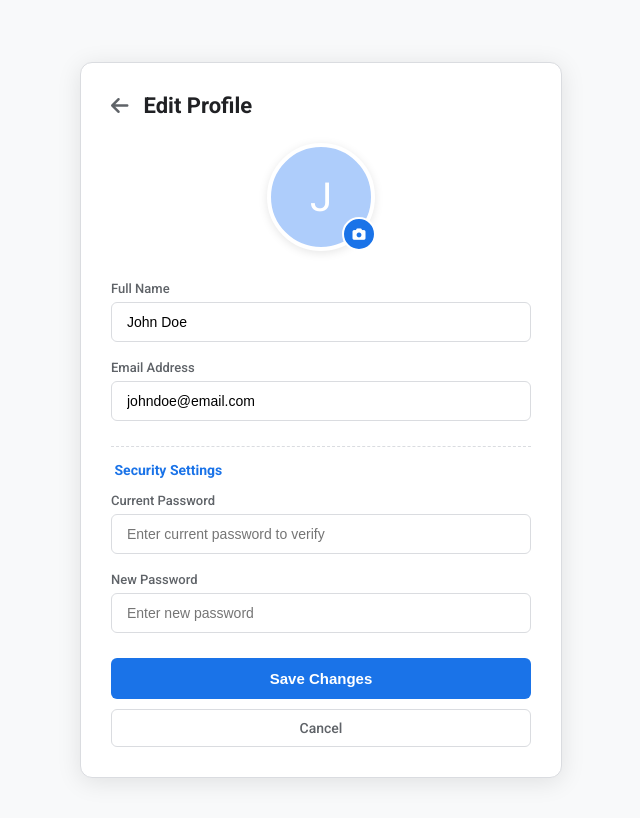
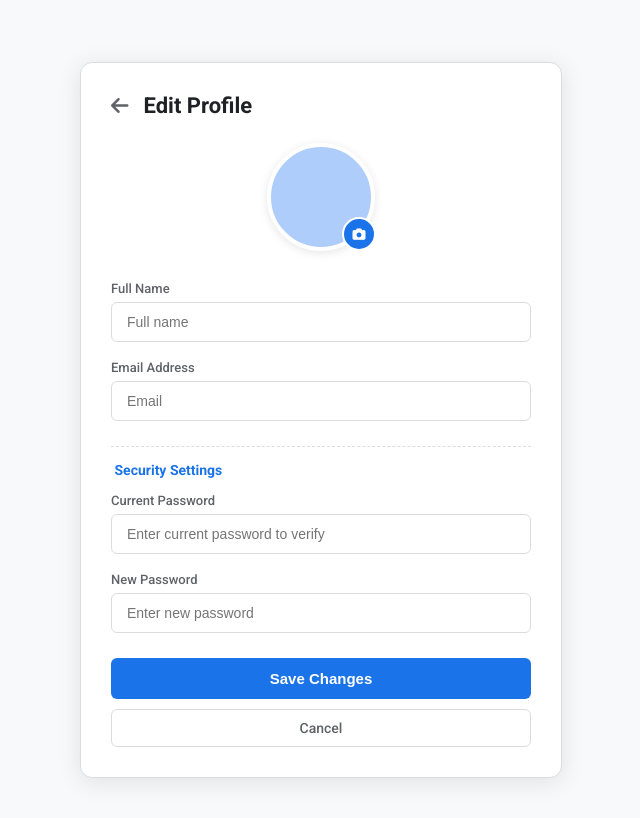
Before and after one commit to jahidhasanpiyesh/Universal-Translator-Web-App, a Django app: template templates/profile_edit.html in a window 1280 px wide. Shown: the top 818 px of the page, without its empty margins (319-959 px from the left). Run offline with Django 5.2, Linux system fonts and the light colour scheme; the template is opened without the code that fills it, so the values that code supplies are empty; some libraries are stand-ins or nearby versions.

Commit message:
edit proper working all info. and wrong pass set then show errors.

```diff
--- a/templates/profile_edit.html
+++ b/templates/profile_edit.html
@@ -1,6 +1,7 @@
 <!DOCTYPE html>
 {% load static %}
 <html lang="en">
+
 <head>
     <meta charset="UTF-8">
     <meta name="viewport" content="width=device-width, initial-scale=1.0">
@@ -8,8 +9,25 @@
     <link href="https://fonts.googleapis.com/css2?family=Roboto:wght@400;500;700&display=swap" rel="stylesheet">
     <link rel="stylesheet" href="https://cdnjs.cloudflare.com/ajax/libs/font-awesome/6.0.0/css/all.min.css">
     <link rel="stylesheet" href="{% static 'profile_edit.css'%}">
+    <script src="https://cdn.jsdelivr.net/npm/sweetalert2@11"></script>
 </head>
+
 <body>
+
+    {% if messages %}
+        {% for message in messages %}
+        <script>
+            Swal.fire({
+                icon: "{% if message.tags == 'error' %}error{% else %}success{% endif %}",
+                title: "{{ message }}",
+                toast: true,
+                position: 'top-end',
+                showConfirmButton: false,
+                timer: 4000
+            });
+        </script>
+        {% endfor %}
+    {% endif %}
 
     <div class="edit-container">
         <div class="header">
@@ -17,23 +35,24 @@
             <h2>Edit Profile</h2>
         </div>
 
-        <form action="#" method="POST" enctype="multipart/form-data">
+        <form action="{% url 'profile_edit' %}" method="POST" enctype="multipart/form-data">
+            {% csrf_token %}
             <div class="avatar-edit">
-                <div class="avatar-preview" id="preview">J</div>
+                <div class="avatar-preview" id="preview">{{ user.first_name|first|upper }}</div>
                 <label for="file-upload" class="upload-icon">
                     <i class="fa-solid fa-camera"></i>
                 </label>
-                <input id="file-upload" type="file" style="display:none;" />
+                <input id="file-upload" name="profile_pic" type="file" style="display:none;" />
             </div>
 
             <div class="form-group">
                 <label>Full Name</label>
-                <input type="text" value="John Doe" placeholder="Full name">
+                <input type="text" name="full_name" value="{{user.first_name}}" placeholder="Full name" required>
             </div>
 
             <div class="form-group">
                 <label>Email Address</label>
-                <input type="email" value="johndoe@email.com" placeholder="Email">
+                <input type="email" name="email" value="{{user.email}}" placeholder="Email" required>
             </div>
 
             <div class="section-divider">
@@ -42,20 +61,21 @@
 
             <div class="form-group">
                 <label>Current Password</label>
-                <input type="password" placeholder="Enter current password to verify">
+                <input type="password" name="current_password" placeholder="Enter current password to verify">
             </div>
 
             <div class="form-group">
                 <label>New Password</label>
-                <input type="password" placeholder="Enter new password">
+                <input type="password" name="new_password" placeholder="Enter new password">
             </div>
 
             <div class="btn-group">
                 <button type="submit" class="save-btn">Save Changes</button>
-                <a href="{% url 'home' %}" class="cancel-btn">Cancel</a>
+                <a href="{% url 'profile' %}" class="cancel-btn">Cancel</a>
             </div>
         </form>
     </div>
 
 </body>
+
 </html>
```
Also changed, not shown: core/views.py (+40 -0 lines).
